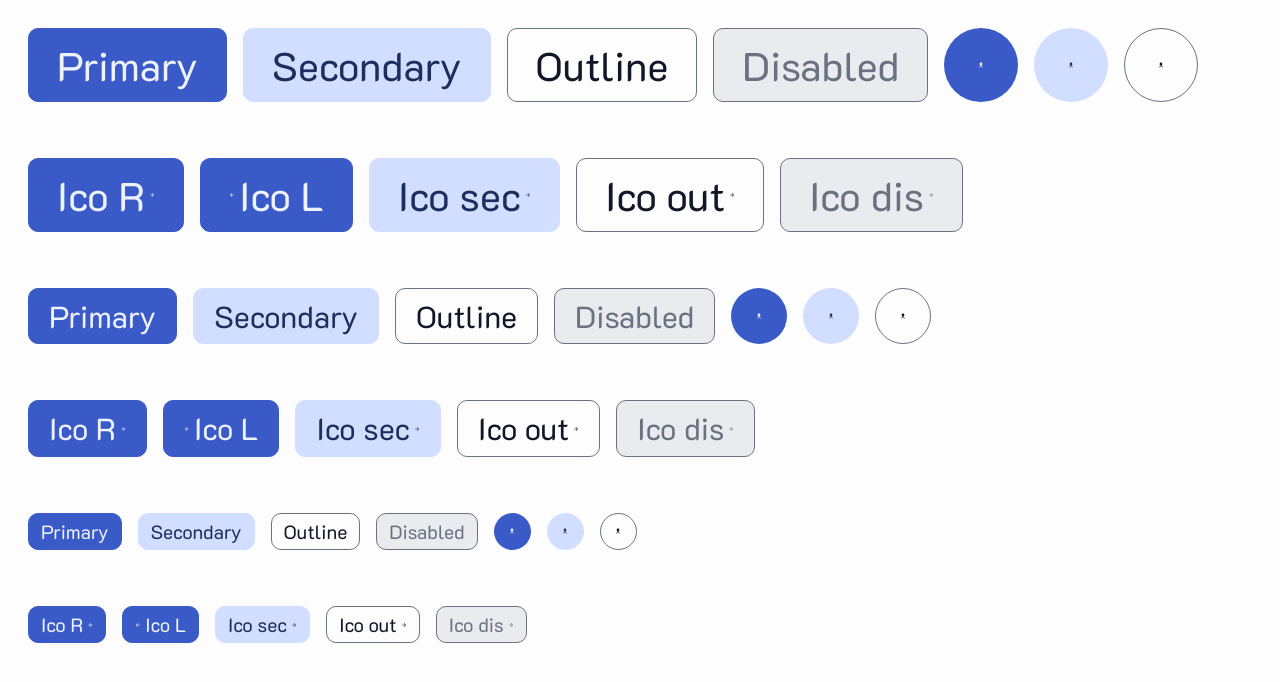
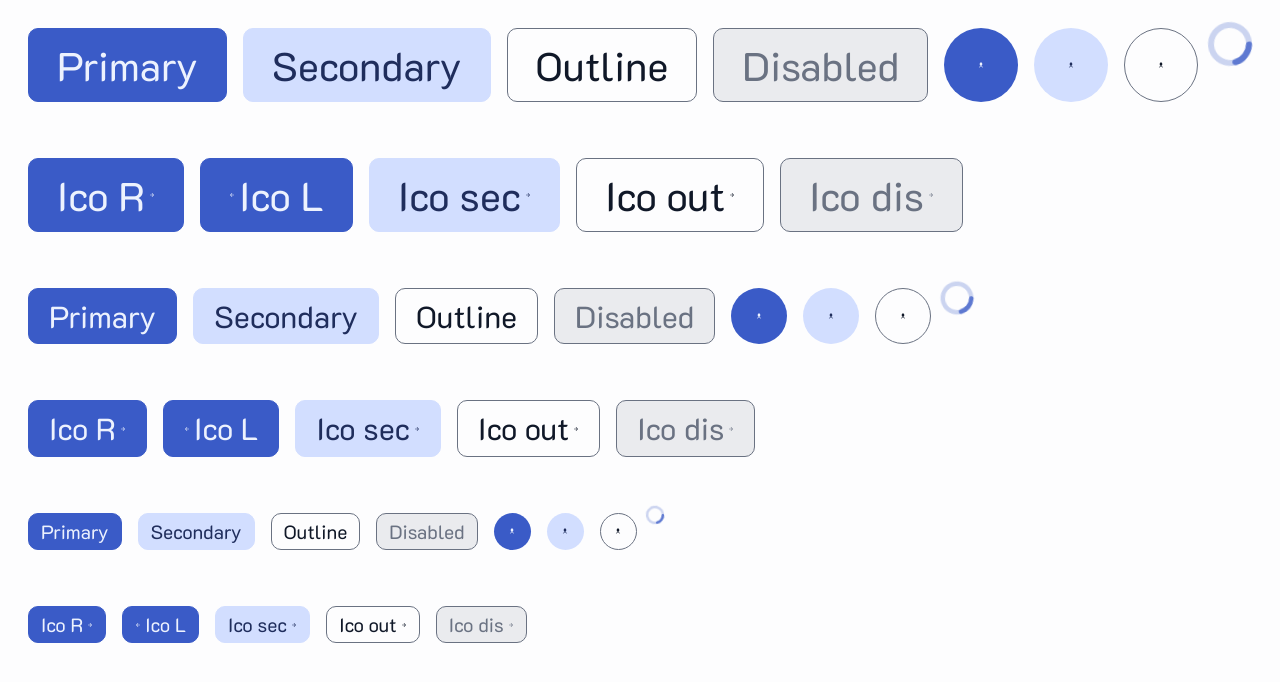
Before and after one commit to lm38550/portfolio, a Next.js app: page /UI in a window 1280 px wide. Shown: the top 682 px of the page. Built offline with nearby package versions, Linux system fonts and the light colour scheme.

Commit message:
(video 9) Adding spinner

```diff
--- a/src/app/UI/page.tsx
+++ b/src/app/UI/page.tsx
@@ -1,6 +1,7 @@
 import "@/style/globals.css"
 import {Button} from "@/ui/design-system/button/button";
 import {RiUser6Fill, RiArrowRightLine, RiArrowLeftLine} from "react-icons/ri"
+import {Spinner} from "@/ui/design-system/spinner/spinner";
 
 
 export default function Home() {
@@ -14,6 +15,7 @@ export default function Home() {
                 <Button className="m-2" size="large" variant="ico" icon={<RiUser6Fill/>}>Test</Button>
                 <Button className="m-2" size="large" variant="ico" iconTheme="secondary" icon={<RiUser6Fill/>}>Test</Button>
                 <Button className="m-2" size="large" variant="ico" iconTheme="gray" icon={<RiUser6Fill/>}>Test</Button>
+                <Spinner size="large"/>
             </div>
 
             <div className="flex p-5">
@@ -32,6 +34,7 @@ export default function Home() {
                 <Button className="m-2" variant="ico" icon={<RiUser6Fill/>}>Test</Button>
                 <Button className="m-2" variant="ico" iconTheme="secondary" icon={<RiUser6Fill/>}>Test</Button>
                 <Button className="m-2" variant="ico" iconTheme="gray" icon={<RiUser6Fill/>}>Test</Button>
+                <Spinner/>
             </div>
 
             <div className="flex p-5">
@@ -50,6 +53,7 @@ export default function Home() {
                 <Button className="m-2" size="small" variant="ico" icon={<RiUser6Fill/>}>Test</Button>
                 <Button className="m-2" size="small" variant="ico" iconTheme="secondary" icon={<RiUser6Fill/>}>Test</Button>
                 <Button className="m-2" size="small" variant="ico" iconTheme="gray" icon={<RiUser6Fill/>}>Test</Button>
+                <Spinner size="small"/>
             </div>
 
             <div className="flex p-5">
--- /dev/null
+++ b/src/ui/design-system/spinner/spinner.tsx
@@ -0,0 +1,60 @@
+import clsx from "clsx";
+
+interface Props {
+    size?: "small" | "medium" | "large";
+    variant?: "primary" | "outline";
+}
+
+export const Spinner = ({size = "medium", variant = "primary"}: Props) => {
+    let variantStyles: string, sizeStyles: string;
+
+    switch (size) {
+        case "small":
+            sizeStyles = "w-5 h-5";
+            break;
+        case "medium":
+            sizeStyles = "w-9 h-9";
+            break;
+        case "large":
+            sizeStyles = "w-12 h-12";
+            break;
+    }
+
+    switch (variant) {
+        case "primary":
+            variantStyles = "text-primary";
+            break;
+        case "outline":
+            variantStyles = "text-white";
+            break;
+    }
+
+    return (
+        <svg
+            xmlns="http://www.w3.org/2000/svg"
+            className={clsx(sizeStyles, variantStyles, "animate-spin")}
+            width="1em"
+            height="1em"
+            viewBox="0 0 24 24"
+        >
+            <path
+                d="M12,1A11,11,0,1,0,23,12,11,11,0,0,0,12,1Zm0,19a8,8,0,1,1,8-8A8,8,0,0,1,12,20Z"
+                opacity=".25"
+                fill="currentColor"
+            />
+            <path
+                opacity=".75"
+                fill="currentColor"
+                d="M10.14,1.16a11,11,0,0,0-9,8.92A1.59,1.59,0,0,0,2.46,12,1.52,1.52,0,0,0,4.11,10.7a8,8,0,0,1,6.66-6.61A1.42,1.42,0,0,0,12,2.69h0A1.57,1.57,0,0,0,10.14,1.16Z"
+            >
+                {/*<animateTransform*/}
+                {/*    attributeName="transform"*/}
+                {/*    dur="0.75s"*/}
+                {/*    repeatCount="indefinite"*/}
+                {/*    type="rotate"*/}
+                {/*    values="0 12 12;360 12 12"*/}
+                {/*/>*/}
+            </path>
+        </svg>
+    )
+}
```
